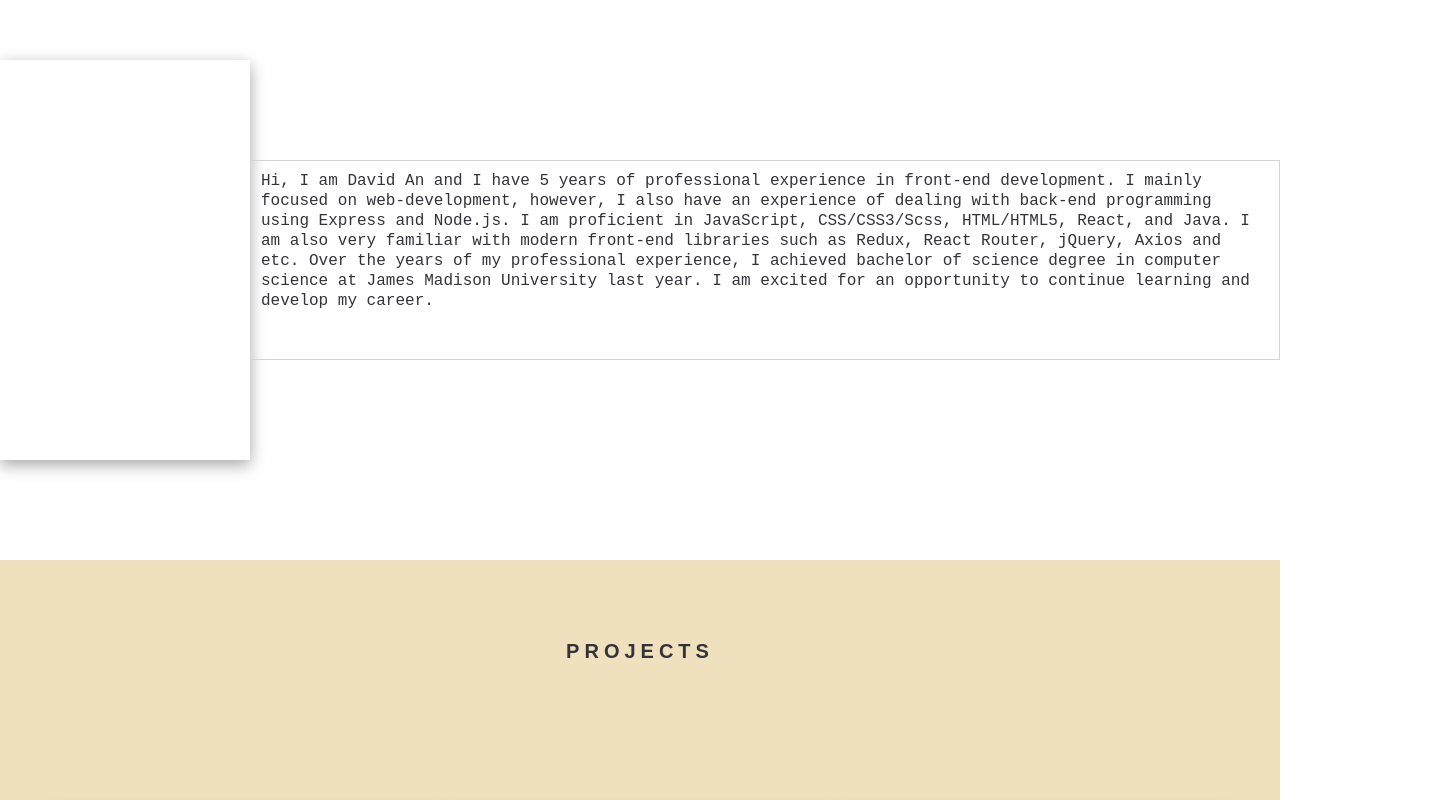
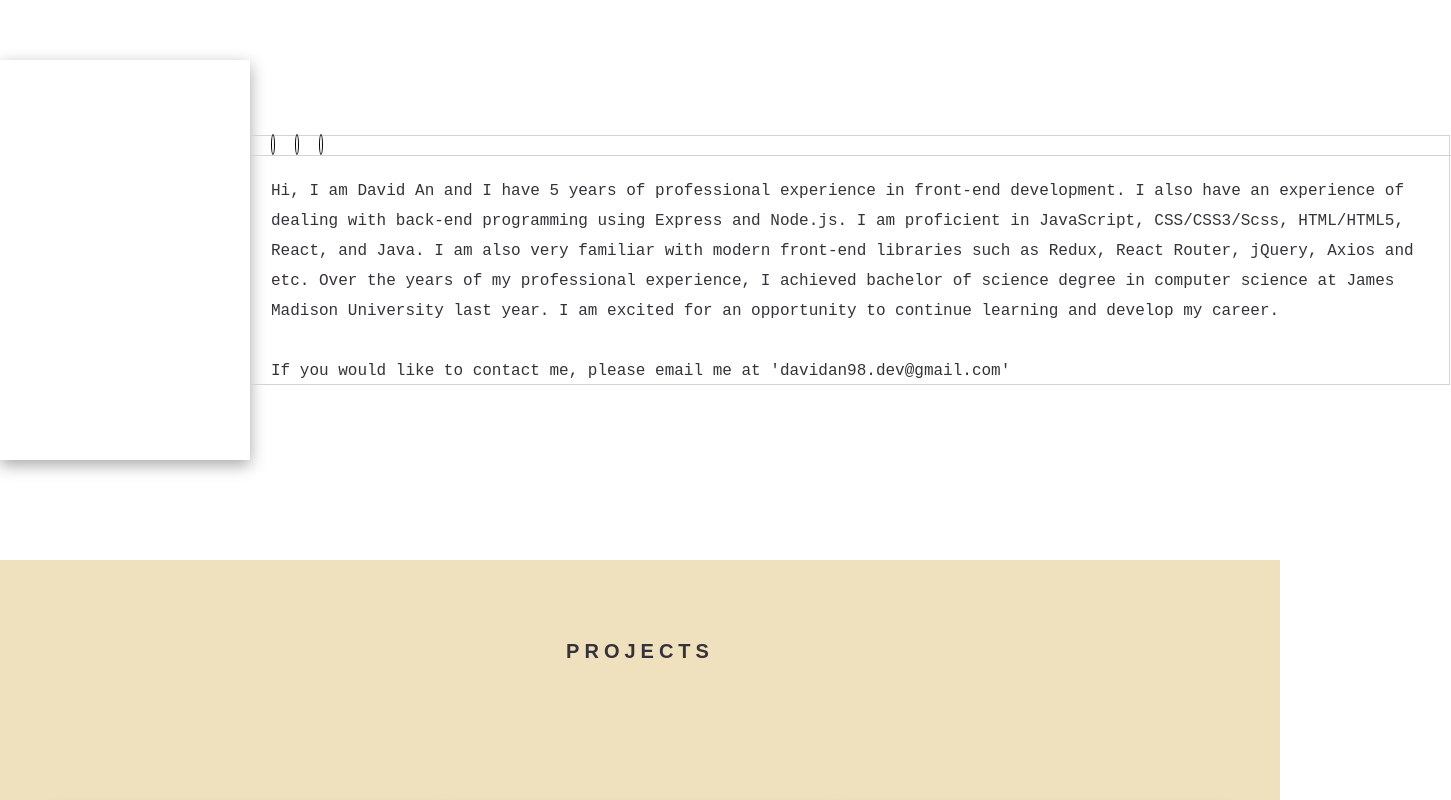
Before and after one commit to DavidAn830/Personal-Projects, a React (Create React App) app in the folder portfolio/: page / in a window 1280 px wide. Shown: the part 940-1740 px from the top of the page, 1451 px wide, since content can reach past the window. Built offline with nearby package versions, Linux system fonts and the light colour scheme; the HTML template or start-up script is replaced by a standard one.

Commit message:
finish making dots

```diff
--- a/portfolio/src/Components/AboutMe/AboutMe.css
+++ b/portfolio/src/Components/AboutMe/AboutMe.css
@@ -27,12 +27,26 @@
 
 .introduction-container {
   width: 1200px;
-  height: 200px;
+  height: 250px;
   border: 1px solid lightgray;
 }
 
+.introduction-bar {
+  width: 1200px;
+  height: 20px;
+  border-bottom: 1px solid lightgray;
+}
+
+.dots {
+  height: 2px;
+  border: 1px solid black;
+  border-radius: 50%;
+  margin-left: 20px;
+  padding: 1px;
+}
+
 .introduction {
-  line-height: 20px;
+  line-height: 30px;
   font-family: "Courier New", Courier, monospace;
-  padding: 10px;
+  padding: 20px;
 }
--- a/portfolio/src/Components/AboutMe/AboutMe.js
+++ b/portfolio/src/Components/AboutMe/AboutMe.js
@@ -11,17 +11,25 @@ const AboutMe = () => {
           <div className="profile-card"></div>
         </div>
         <div className="introduction-container">
+          <div className="introduction-bar">
+            <span className="dots" />
+            <span className="dots" />
+            <span className="dots" />
+          </div>
           <div className="introduction">
             Hi, I am David An and I have 5 years of professional experience in
-            front-end development. I mainly focused on web-development, however,
-            I also have an experience of dealing with back-end programming using
-            Express and Node.js. I am proficient in JavaScript, CSS/CSS3/Scss,
-            HTML/HTML5, React, and Java. I am also very familiar with modern
-            front-end libraries such as Redux, React Router, jQuery, Axios and
-            etc. Over the years of my professional experience, I achieved
-            bachelor of science degree in computer science at James Madison
-            University last year. I am excited for an opportunity to continue
-            learning and develop my career.
+            front-end development. I also have an experience of dealing with
+            back-end programming using Express and Node.js. I am proficient in
+            JavaScript, CSS/CSS3/Scss, HTML/HTML5, React, and Java. I am also
+            very familiar with modern front-end libraries such as Redux, React
+            Router, jQuery, Axios and etc. Over the years of my professional
+            experience, I achieved bachelor of science degree in computer
+            science at James Madison University last year. I am excited for an
+            opportunity to continue learning and develop my career.
+            <br />
+            <br />
+            If you would like to contact me, please email me at
+            'davidan98.dev@gmail.com'
           </div>
         </div>
       </div>
--- /dev/null
+++ b/portfolio/src/Components/Experience/Experience.css
@@ -0,0 +1,16 @@
+.experience-container {
+  background-color: #efe1bd;
+  height: 800px;
+}
+
+.experience-title-container {
+  text-align: center;
+  padding-top: 80px;
+  height: 200px;
+}
+
+.experience-title {
+  font-size: 20px;
+  font-weight: bold;
+  letter-spacing: 5px;
+}
--- /dev/null
+++ b/portfolio/src/Components/Experience/Experience.js
@@ -0,0 +1,16 @@
+import "./Experience.css";
+
+const Experience = () => {
+  return (
+    <div className="experience-container">
+      <div className="experience-title-container">
+        <div className="experience-title">EXPERIENCE</div>
+      </div>
+      <div className="career-container">
+
+      </div>
+    </div>
+  );
+};
+
+export default Experience;
--- a/portfolio/src/Components/MainPage.js
+++ b/portfolio/src/Components/MainPage.js
@@ -3,6 +3,7 @@ import Home from "./Home/Home";
 import AboutMe from "./AboutMe/AboutMe";
 import Portfolio from "./Portfolio/Portfolio";
 import Skills from "./Skills/Skills";
+import Experience from "./Experience/Experience";
 
 const HomePage = () => {
   return (
@@ -11,6 +12,7 @@ const HomePage = () => {
       <AboutMe />
       <Portfolio />
       <Skills />
+      <Experience />
       <Footer />
     </>
   );
--- a/portfolio/src/Components/Portfolio/Portfolio.css
+++ b/portfolio/src/Components/Portfolio/Portfolio.css
@@ -1,6 +1,7 @@
 .portfolio-container {
   height: 800px;
   background-color: #efe1bd;
+  flex-wrap: wrap;
 }
 
 .portfolio-title-container {
--- a/portfolio/src/Components/Skills/Skills.css
+++ b/portfolio/src/Components/Skills/Skills.css
@@ -1,6 +1,6 @@
 .skills-container {
   background-color: #1f1f1f;
-  height: 500px;
+  height: 700px;
   text-align: center;
 }
 
@@ -18,6 +18,7 @@
 }
 
 .skills-card-container {
+  margin-top: 100px;
   display: flex;
   justify-content: center;
 }
```
